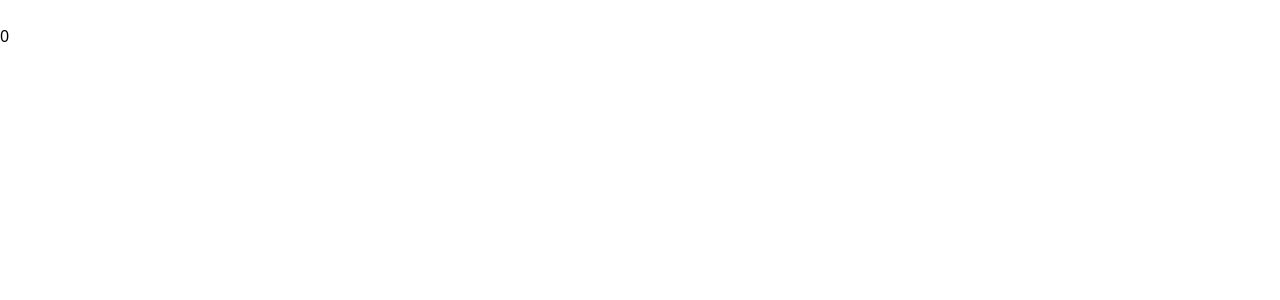
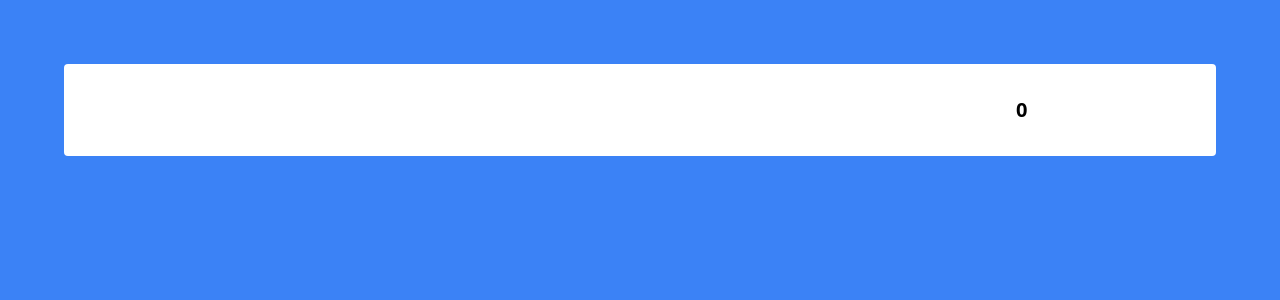
Before and after one commit to techjpiron/seo-wordcount, a Next.js app: page / in a window 1280 px wide. Shown: the top 300 px of the page. Built offline with nearby package versions, Linux system fonts and the light colour scheme.

Commit message:
style(Wordcounter): basic style

```diff
--- a/components/App.tsx
+++ b/components/App.tsx
@@ -3,8 +3,10 @@ import Wordcounter from "./Wordcounter"
 
 const App: FC = () => {
   return (
-    <main>
-      <Wordcounter />
+    <main className="min-h-screen p-16 bg-blue-500">
+      <div className="bg-white p-8 rounded grid grid-cols-6 gap-4">
+        <Wordcounter />
+      </div>
     </main>
   )
 }
--- a/components/Wordcounter.tsx
+++ b/components/Wordcounter.tsx
@@ -5,12 +5,13 @@ const Wordcounter: FC = () => {
   return (
     <>
       <input
+        className="col-span-5 focus:outline-none focus:ring-4 focus:ring-blue-500 focus:ring-opacity-50"
         type="text"
         aria-label="Text you want to count the caracters within"
         value={value}
         onChange={(event) => setValue(event.target.value)}
       />
-      <p>{value.length}</p>
+      <p className="col-span-1 text-xl font-bold">{value.length}</p>
     </>
   )
 }
```
